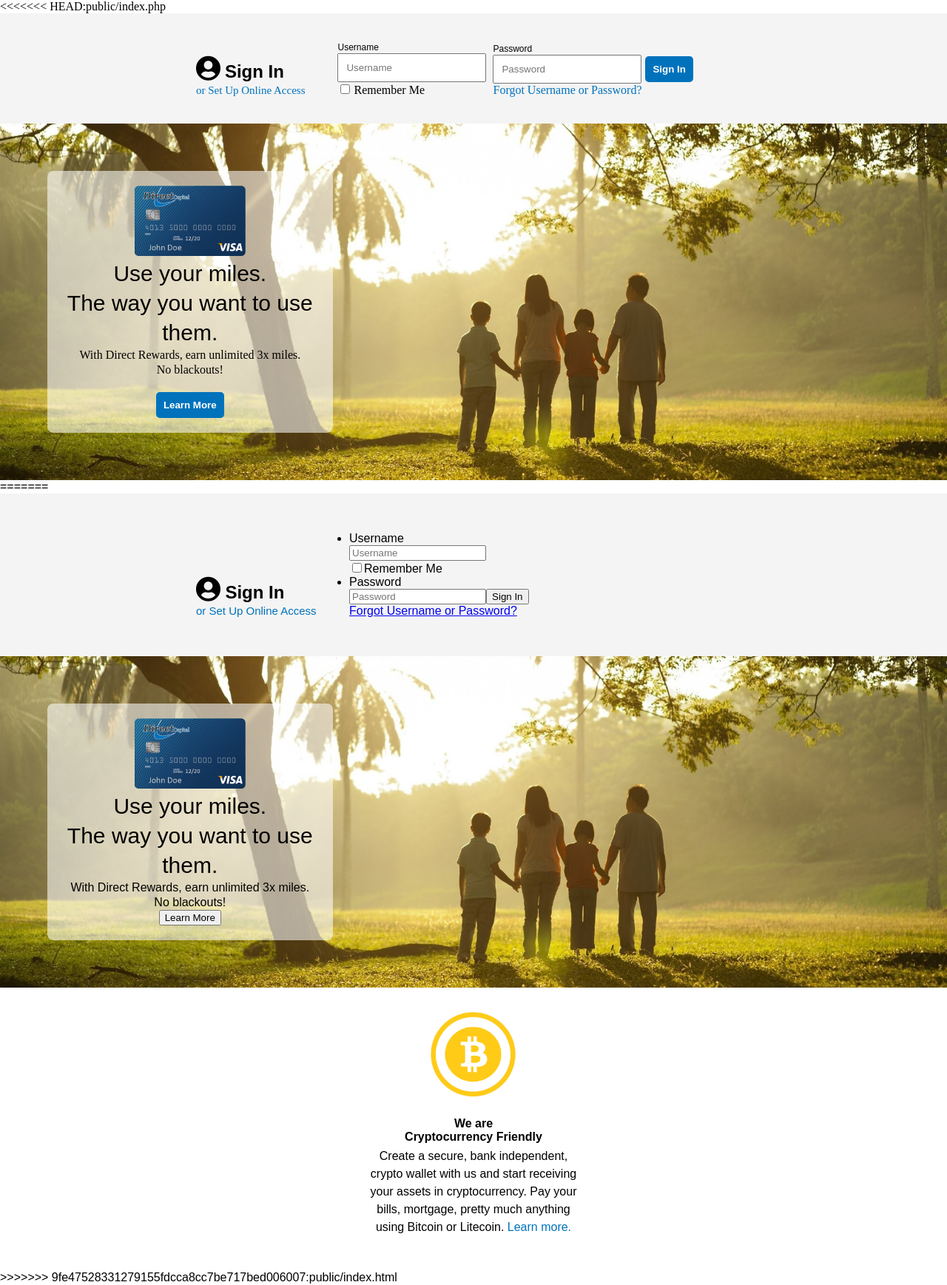
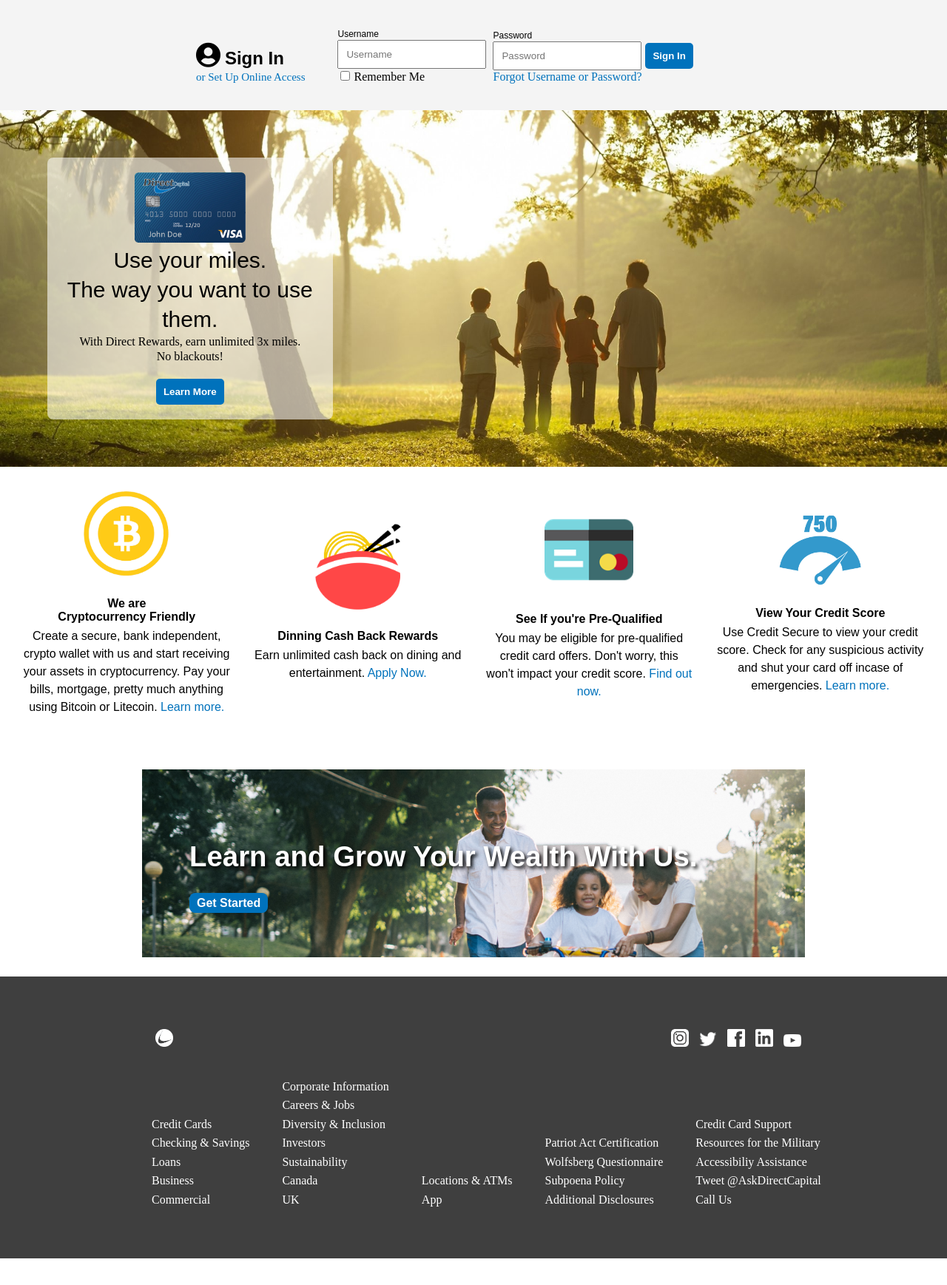
Before and after one commit to databunnyllc/Responsive-Bank-Site, a PHP site: page / in a window 1280 px wide. Shown: the part 60-1797 px from the top of the page at 74% size. After the commit the page ends 1761 px from the top, so only its background shows below. Run offline with PHP 8.4, Linux system fonts and the light colour scheme; some libraries are stand-ins or nearby versions.

Commit message:
checking if all links are being linked right for php

```diff
--- a/index.php
+++ b/index.php
@@ -43,7 +43,6 @@
 </header>
 <!--------------------------------------------------------------------------------------->
 
-<<<<<<< HEAD:public/index.php
         <!-- The Sign in Area -->
         <section id="loginArea">
             <div id="signInWrapper">
@@ -74,7 +73,7 @@
         <section id="contentArea">
             <div id="bannerArea">
                 <div id="creditCardBox">
-                    <img src="src/images/creditCard.png"/>
+                    <img src="public/src/images/creditCard.png"/>
                     <h1>Use your miles.<br/>The way you want to use them.</h1>
                     <p>With Direct Rewards, earn unlimited 3x miles.<br/>No blackouts!</p>
                     <form action="#">
@@ -83,7 +82,7 @@
                 </div>
                 <!-- CREDIT CARD BOX MOBILE VERSION -->
                 <div id="credit-card-box-mobile">
-                    <img src="./src/images/creditCard.png"/>
+                    <img src="public/src/images/creditCard.png"/>
                 </div>
             </div>
         </section>
@@ -92,7 +91,7 @@
             <table cellspacing="30">
                 <tr>
                     <td>
-                        <img src="./src/images/BitcoinLogo.png"/>
+                        <img src="public/src/images/BitcoinLogo.png"/>
                         <h4>We are</br>Cryptocurrency Friendly</h4>
                         <p>Create a secure, bank independent, crypto wallet with us and start
                             receiving your assets in cryptocurrency. Pay your bills, mortgage, pretty
@@ -100,76 +99,16 @@
                             <a href="#">Learn more.</a>
                         </p>
                     </td>
-=======
-
-<!-- The Sign in Area -->
-<section id="loginArea">
-<div id="signInWrapper">
-<div id="signInIconArea">
-    <i class="fas fa-user-circle"></i>
-    <h2>Sign In</h2><br/>
-    <a href="#">or Set Up Online Access</a>
-</div>
-<div id="signUpArea">
-<form action="signIn.php" method="POST">
-    <ul>
-    <li>
-    <label>Username</label><br/>
-    <input type="text" name="username" placeholder="Username" required><br/>
-    <input type="checkbox" name="rememberMe">Remember Me
-    </li>
-
-    <li>
-    <label>Password</label><br/>
-    <input type="password" name="password" placeholder="Password" required/><input type="submit" name="submit" value="Sign In"/><br/>
-    <a href="#">Forgot Username or Password?</a>
-    </li>
-    </ul>
-</form>
-</div>
-</div>
-</section>
-<!-- The Banner Area -->
-<section id="contentArea">
-<div id="bannerArea">
-<div id="creditCardBox">
-    <img src="src/images/creditCard.png"/>
-    <h1>Use your miles.<br/>The way you want to use them.</h1>
-    <p>With Direct Rewards, earn unlimited 3x miles.<br/>No blackouts!</p>
-<form action="#">
-    <button type="submit">Learn More</button>
-</form>
-</div>
-<!-- CREDIT CARD BOX MOBILE VERSION -->
-<div id="credit-card-box-mobile">
-    <img src="./src/images/creditCard.png"/>
-</div>
-</div>
-</section>
-<!-- The Deals Area -->
-<section id="dealsArea">
-<table cellspacing="30">
-<tr>
-<td>
-    <img src="./src/images/BitcoinLogo.png"/>
-    <h4>We are</br>Cryptocurrency Friendly</h4>
-    <p>Create a secure, bank independent, crypto wallet with us and start
-        receiving your assets in cryptocurrency. Pay your bills, mortgage, pretty
-        much anything using Bitcoin or Litecoin.
-    <a href="#">Learn more.</a>
-    </p>
-</td>
->>>>>>> 9fe47528331279155fdcca8cc7be717bed006007:public/index.html
 
 <td>
-    <img src="./src/images/DinningRewardsLogo.png"/>
+    <img src="public/src/images/DinningRewardsLogo.png"/>
     <h4>Dinning Cash Back Rewards</h4>
     <p>Earn unlimited cash back on dining and entertainment.
     <a href="#">Apply Now.</a>
     </p>
 </td>
 <td>
-    <img src="./src/images/creditCardLogo.png"/>
+    <img src="public/src/images/creditCardLogo.png"/>
     <h4>See If you're Pre-Qualified</h4>
     <p>You may be eligible for pre-qualified credit card offers.
         Don't worry, this won't impact your credit score.
@@ -191,7 +130,7 @@
 <table>
 <tr>
 <td>
-    <img src="./src/images/BitcoinLogo.png"/>
+    <img src="public/src/images/BitcoinLogo.png"/>
     <h4>We are</br>Cryptocurrency Friendly</h4>
     <p>Create a secure, bank independent, crypto wallet with us and start
         receiving your assets in cryptocurrency. Pay your bills, mortgage, pretty
--- a/welcome.php
+++ b/welcome.php
@@ -12,7 +12,7 @@
 <html lang="en">
 <head>
 <title>Welcome,<?php echo " " . $display_username;?></title>
-<link href="./src/welcome.css" type="text/css" rel="stylesheet"/>
+<link href="public/src/welcome.css" type="text/css" rel="stylesheet"/>
 <link href="https://fonts.googleapis.com/css?family=Lobster&display=swap" rel="stylesheet">
 <link rel="stylesheet" href="https://use.fontawesome.com/releases/v5.8.2/css/all.css" integrity="sha384-oS3vJWv+0UjzBfQzYUhtDYW+Pj2yciDJxpsK1OYPAYjqT085Qq/1cq5FLXAZQ7Ay" crossorigin="anonymous">
 </head>
@@ -20,7 +20,7 @@
 
 <header>
     <div class="navigation title-area">
-        <a href="index.php"><img src="./src/images/Logo.png"/></a>
+        <a href="index.php"><img src="public/src/images/Logo.png"/></a>
     </div>
     <div class="navigation account-settings-area">
         <p><?php echo $display_username;?><i class="fas fa-angle-down"></i></p>
```
Also changed, not shown: other parts of index.php (+12 -12 lines).
